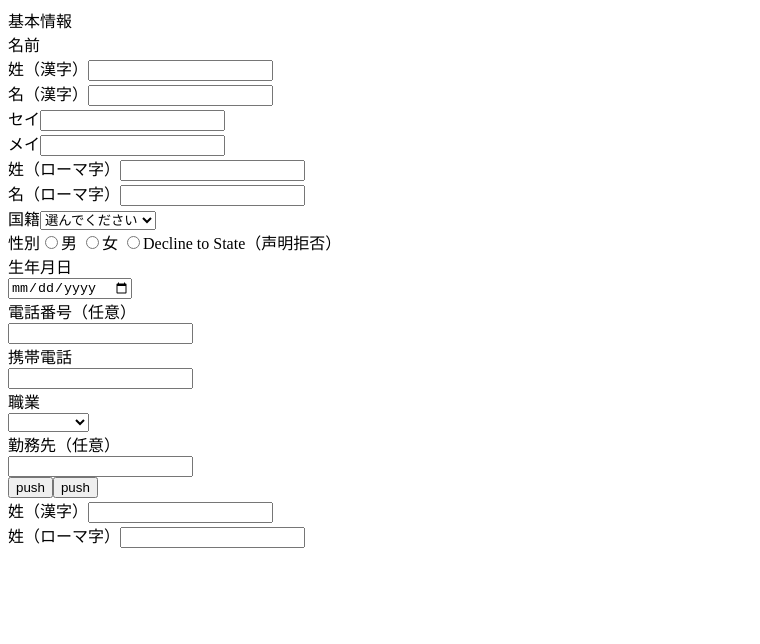
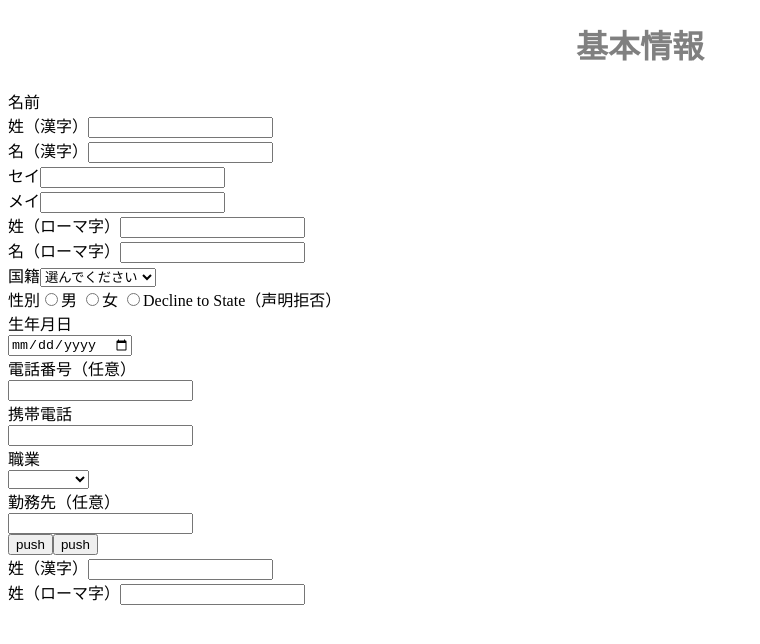
Before and after one commit to RigHakiko/20230214_SaiGaiYuShi_vue_copy_from_github02, a Vue app in the folder 20230208_01_project_vue2_cli_01/: page / in a window 1280 px wide. Shown: the top 644 px of the page, without its empty margins (0-760 px from the left). Built offline with nearby package versions, Linux system fonts and the light colour scheme.

Commit message:
处理一些空行, 基本情报h1, 与h1的样式, 一些其他的注释

```diff
--- a/20230208_01_project_vue2_cli_01/src/components/Content01.vue
+++ b/20230208_01_project_vue2_cli_01/src/components/Content01.vue
@@ -1,6 +1,6 @@
 <template>
     <div>
-        <div>基本情報</div>
+        <h1>基本情報</h1>
         <div>
             <label>名前</label>
             <div>姓（漢字）<input type="text" v-model="koJinJoHoZhy.cpNamesei" />
@@ -79,7 +79,6 @@
             </div>
             <span class="errorMessage" id="cpDenwaWarmingTextFormat"
                 v-if="cpDenwaWarmingTextFormatFlag">フォーマットが間違っています。電話番号を入力してください。</span>
-
         </div>
         <div>
             <label>携帯電話</label>
@@ -102,7 +101,6 @@
                 <span class="errorMessage" id="cpShokugyocodeWarmingTextNotSelected"
                     v-if="cpShokugyocodeWarmingTextNotSelectedFLag">職業を選んでください</span>
             </div>
-
         </div>
         <div>
             <label>勤務先（任意）</label>
@@ -224,15 +222,14 @@ export default {
                 this.cpDenwaChecked &&
                 this.cpPhoneChecked &&
                 this.cpKinmusakinameChecked;
-
             // 所有信息都正确的话就去发布
             if (this.checkedAllFlag) {
                 axios.post('http://localhost:8813/ko-jin-jo-ho-zhy/save', this.koJinJoHoZhy).then();
-            } else {
+            } else
+            // 如果存在有问题的输入, 就alert提示错误
+            {
                 alert("输入有误")
             }
-
-
         },
         // 英数字的全角转换为半角
         zenkakuAlphNum2hankaku(str) {
@@ -281,7 +278,6 @@ export default {
             this.koJinJoHoZhy.cpNamemeikana = this.zenkakuAlphNum2hankaku(this.koJinJoHoZhy.cpNamemeikana);
             this.koJinJoHoZhy.cpNamemeikana = this.zenkakuKana2Hankaku(this.koJinJoHoZhy.cpNamemeikana);
         },
-
         // 下面是各个信息的check函数
         cpNameseiCheck() {
             this.cpNameseiWarmingTextFormatFlag = !(/^[\u4E00-\u9FA5]+$/g.test(this.koJinJoHoZhy.cpNamesei));
@@ -302,7 +298,6 @@ export default {
         cuAlphlastnameCheck() {
             this.cuAlphlastnameWarmingTextFormatFlag = !(/^[a-zA-Z]+$/g.test(this.koJinJoHoZhy.cuAlphlastname))
             this.cuAlphlastnameWarmingTextTooLongFlag = !(this.koJinJoHoZhy.cuAlphlastname.length <= 40);
-
         },
         cuAlphfirstnameCheck() {
             this.cuAlphfirstnameWarmingTextFormatFlag = !(/^[a-zA-Z]+$/g.test(this.koJinJoHoZhy.cuAlphfirstname))
@@ -338,12 +333,10 @@ export default {
 
         'koJinJoHoZhy.cpNamesei': function () {
             this.cpNameseiCheck();
-        }
-        ,
+        } ,
         'koJinJoHoZhy.cpNamemei': function () {
             this.cpNamemeiCheck();
         },
-
         'koJinJoHoZhy.cpNameseikana': function () {
             this.convertSeiKana();
             this.cpNameseikanaCheck()
@@ -386,4 +379,8 @@ export default {
 .errorMessage {
     color: red;
 }
+h1{
+    text-align: center;
+    color: gray;
+}
 </style>
```
